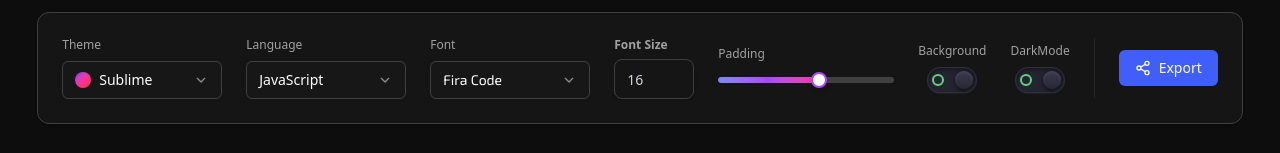
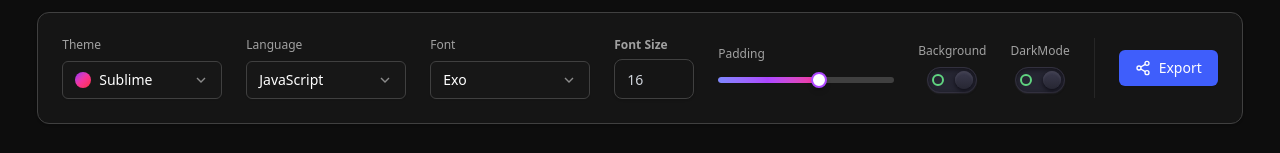
Before and after one commit to Nitesh47kumars/Snippix, a React (Vite) app: page / in a window 1280 px wide. Shown: the part 644-797 px from the top of the page. Built offline with nearby package versions, Linux system fonts and the light colour scheme; a web font is replaced by a local one.

Commit message:
Correct Names of Fonts

```diff
--- a/src/Components/SnippetSettings/SnippetFont.jsx
+++ b/src/Components/SnippetSettings/SnippetFont.jsx
@@ -8,12 +8,12 @@ export default function SnippetFont({ label }) {
   const { state, dispatch } = useContext(MyContext);
 
   const fonts = [
-    { name: "Fira Code", class: 'font-fira' },
-    { name: "JetBrains Mono", class: 'font-jetbrains' },
-    { name: "Source Code Pro", class: 'font-source' },
-    { name: "Cascadia Code", class: 'font-cascadia' },
-    { name: "Monaco", class: 'font-monaco' },
-    { name: "Courier New", class: 'font-courier' },
+    { name: "Exo", class: 'font-Exo' },
+    { name: "Libre Baskerville", class: 'font-libre' },
+    { name: "Quicksand", class: 'font-quicksand' },
+    { name: "Dancing Script", class: 'font-dancing' },
+    { name: "Share Tech", class: 'font-sharetech' },
+    { name: "Montserrat", class: 'font-montserrat' },
     { name: "Gravitas-One", class: 'font-gravitas'}
   ];
 
--- a/src/index.css
+++ b/src/index.css
@@ -15,11 +15,11 @@
 
 @theme{
   --color-primary: #3F5EFB;
-  --font-fira: "Exo 2", sans-serif;
-  --font-jetbrains: "Libre Baskerville", serif;
-  --font-source: "Quicksand", sans-serif;
-  --font-cascadia: "Dancing Script", cursive;
-  --font-monaco: "Share Tech", sans-serif;
-  --font-courier: "Montserrat", sans-serif;
+  --font-exo: "Exo 2", sans-serif;
+  --font-libre: "Libre Baskerville", serif;
+  --font-quicksand: "Quicksand", sans-serif;
+  --font-dancing: "Dancing Script", cursive;
+  --font-sharetech: "Share Tech", sans-serif;
+  --font-montserrat: "Montserrat", sans-serif;
   --font-gravitas: "Gravitas One", serif;
 }
```
